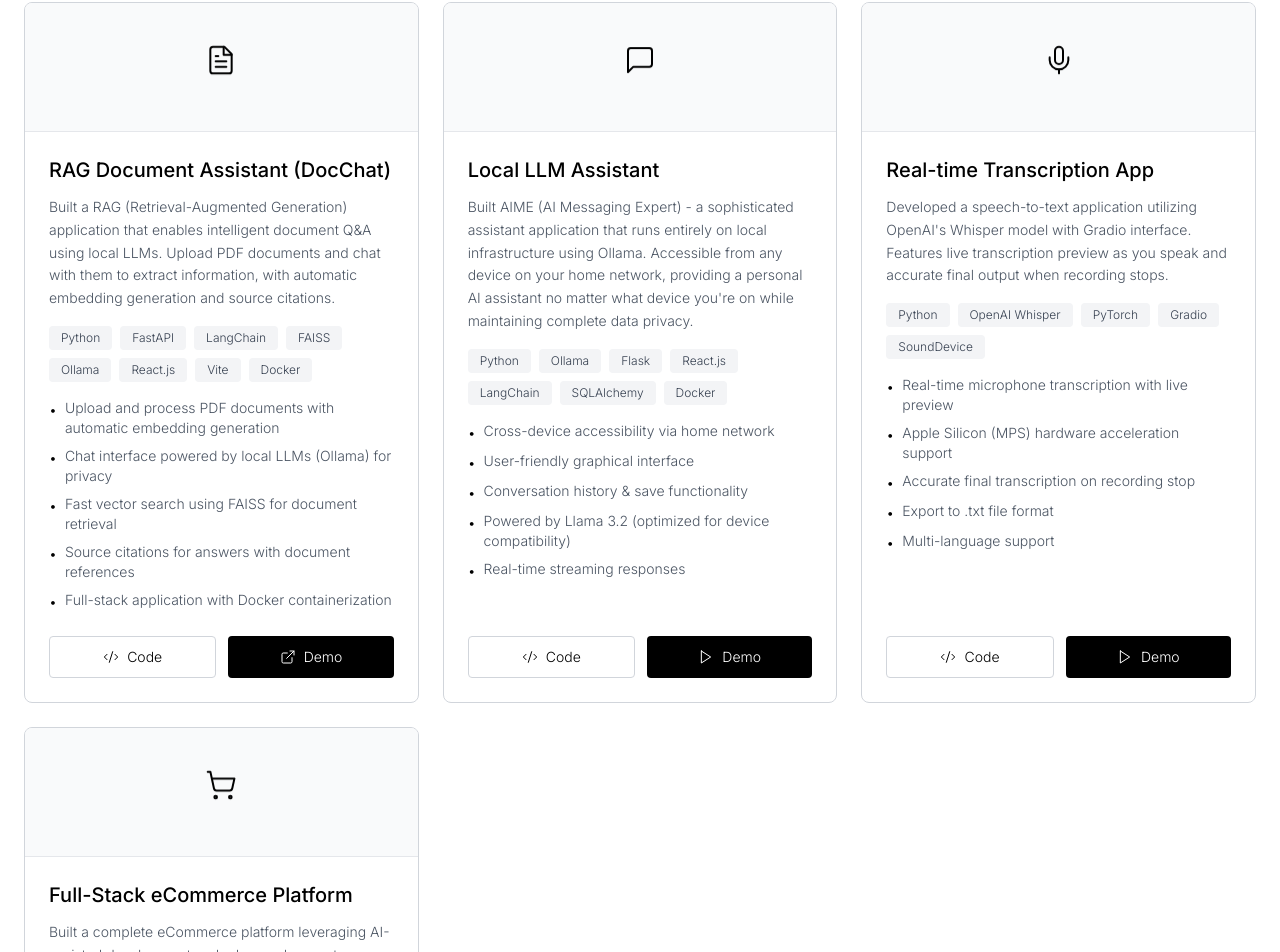
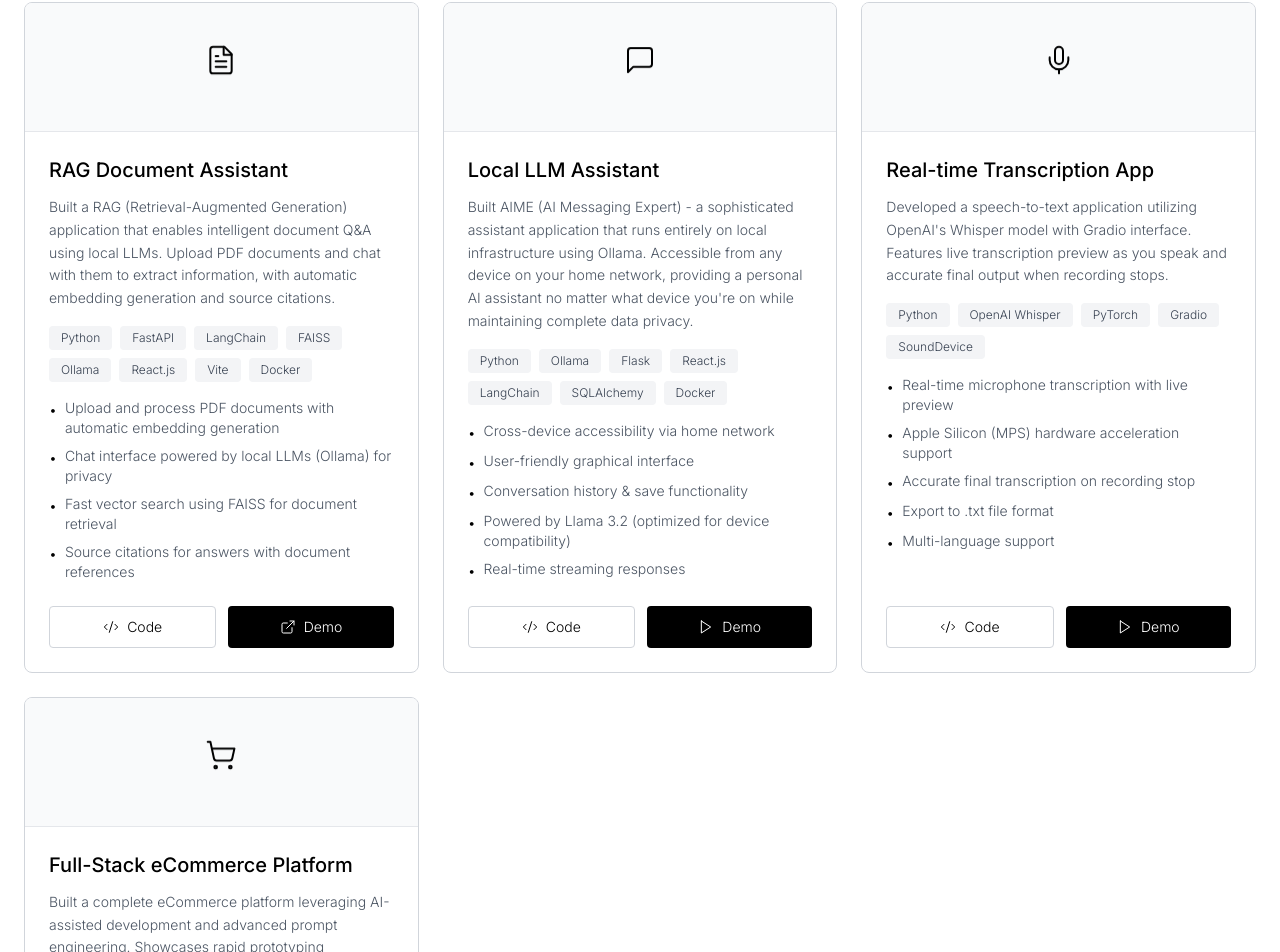
Before and after one commit to JaimeQuezadaJr/portfolio, a React (Vite) app: page / in a window 1280 px wide. Shown: the part 3022-3974 px from the top of the page. Built offline with nearby package versions, Linux system fonts and the light colour scheme.

Commit message:
revised rag project card

```diff
--- a/src/components/Projects.jsx
+++ b/src/components/Projects.jsx
@@ -9,7 +9,7 @@
   const projects = [
     {
       id: 1,
-      title: 'RAG Document Assistant (DocChat)',
+      title: 'RAG Document Assistant',
       icon: <FileText size={32} strokeWidth={1.5} />,
       description: 'Built a RAG (Retrieval-Augmented Generation) application that enables intelligent document Q&A using local LLMs. Upload PDF documents and chat with them to extract information, with automatic embedding generation and source citations.',
       techStack: ['Python', 'FastAPI', 'LangChain', 'FAISS', 'Ollama', 'React.js', 'Vite', 'Docker'],
@@ -17,8 +17,7 @@
         'Upload and process PDF documents with automatic embedding generation',
         'Chat interface powered by local LLMs (Ollama) for privacy',
         'Fast vector search using FAISS for document retrieval',
-        'Source citations for answers with document references',
-        'Full-stack application with Docker containerization'
+        'Source citations for answers with document references'
       ],
       github: 'https://github.com/JaimeQuezadaJr/rag-env',
       hasVideo: false
```
